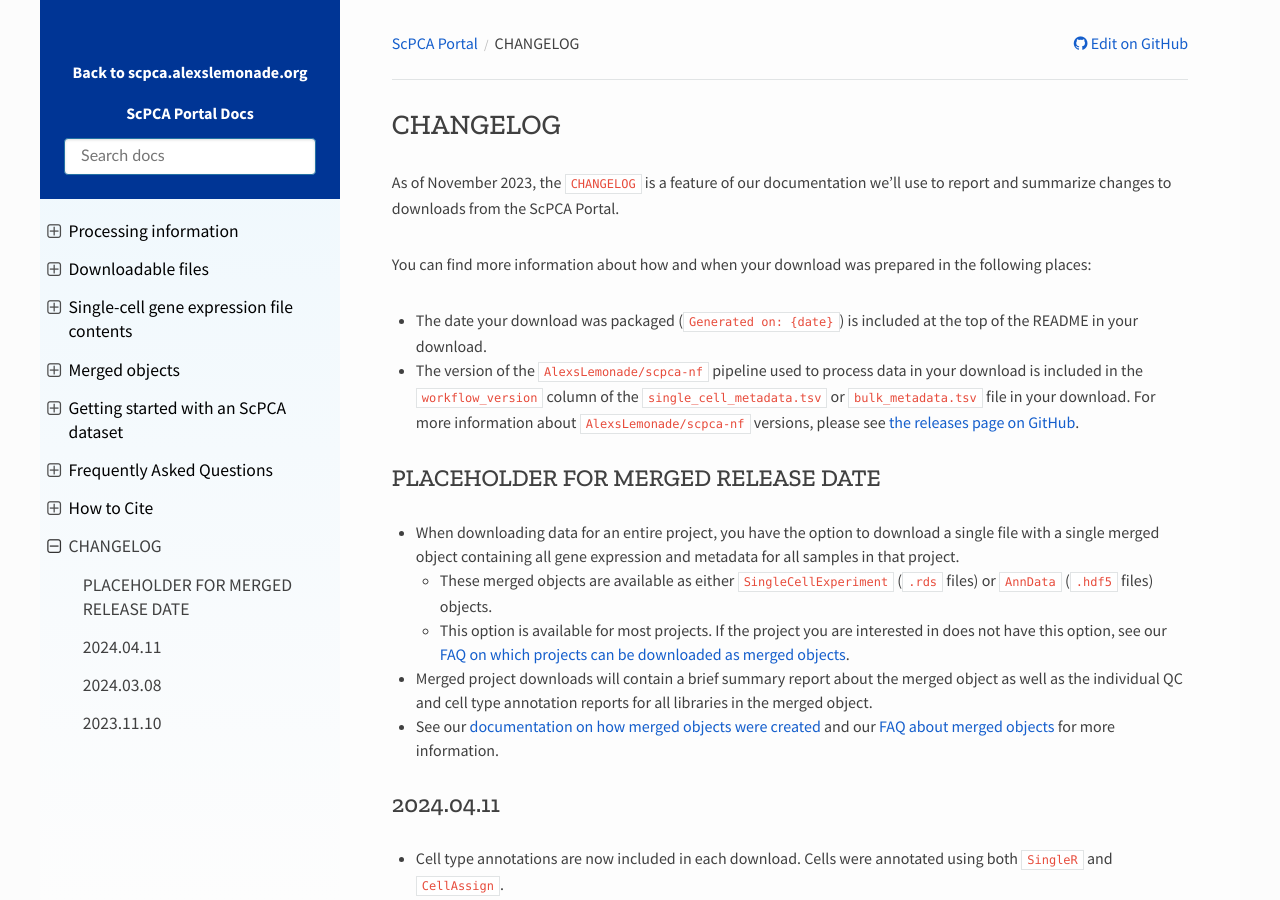
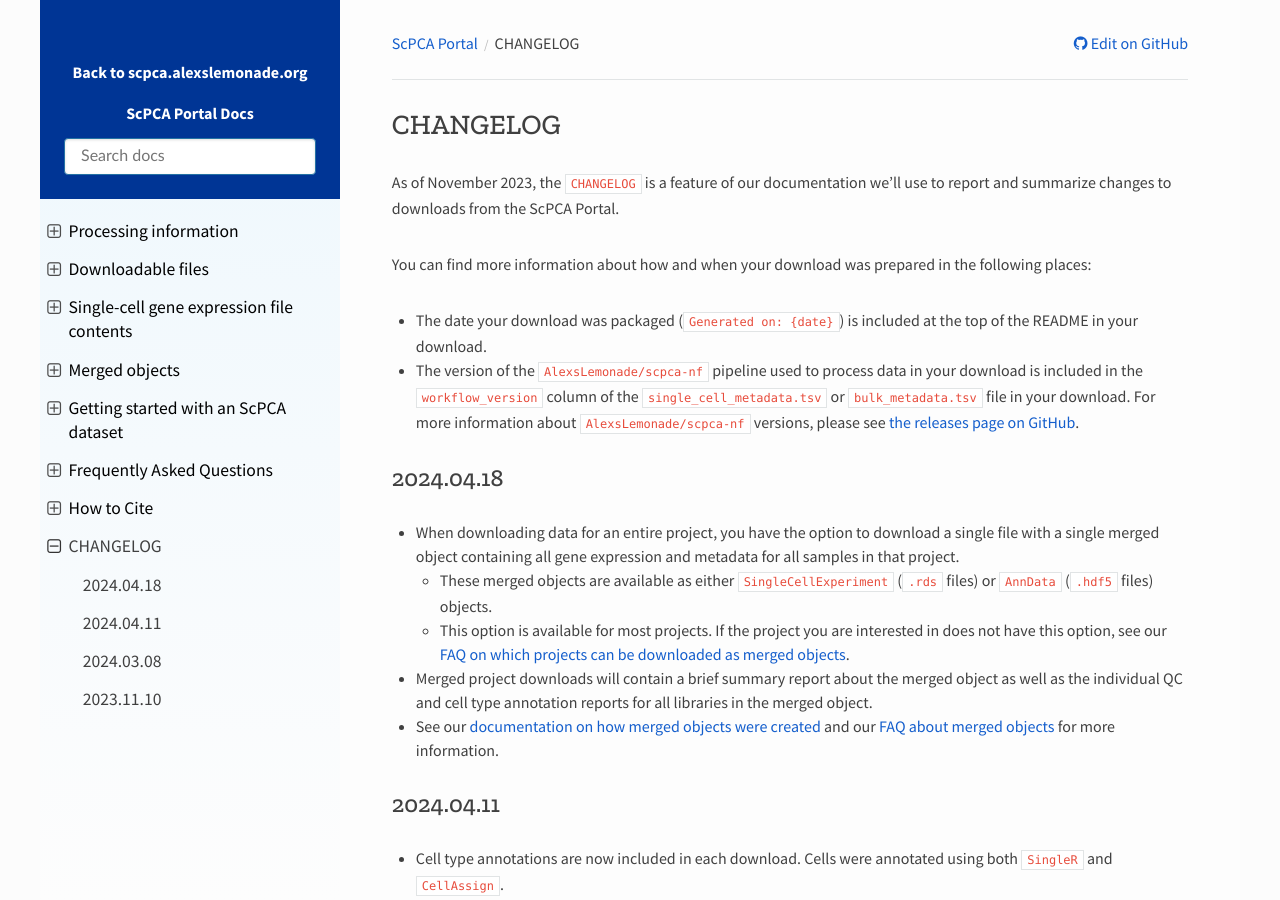
Before and after one commit to DongzeHE/scpca-docs, a Sphinx documentation site: the page built from docs/CHANGELOG.md, in a window 1280 px wide and 900 px high. Built offline with Sphinx 7.4.7 and the Read the Docs theme 2.0.0, drawn with Linux system fonts in a browser that asks for light colours.

Commit message:
add date to changelog for merged objects

```diff
--- a/docs/CHANGELOG.md
+++ b/docs/CHANGELOG.md
@@ -12,7 +12,7 @@
 <!-- PUT THE NEW CHANGELOG ENTRY RIGHT BELOW THIS -->
 <!-------------------------------------------------->
 
-## PLACEHOLDER FOR MERGED RELEASE DATE
+## 2024.04.18
 
 
 * When downloading data for an entire project, you have the option to download a single file with a single merged object containing all gene expression and metadata for all samples in that project.
```
